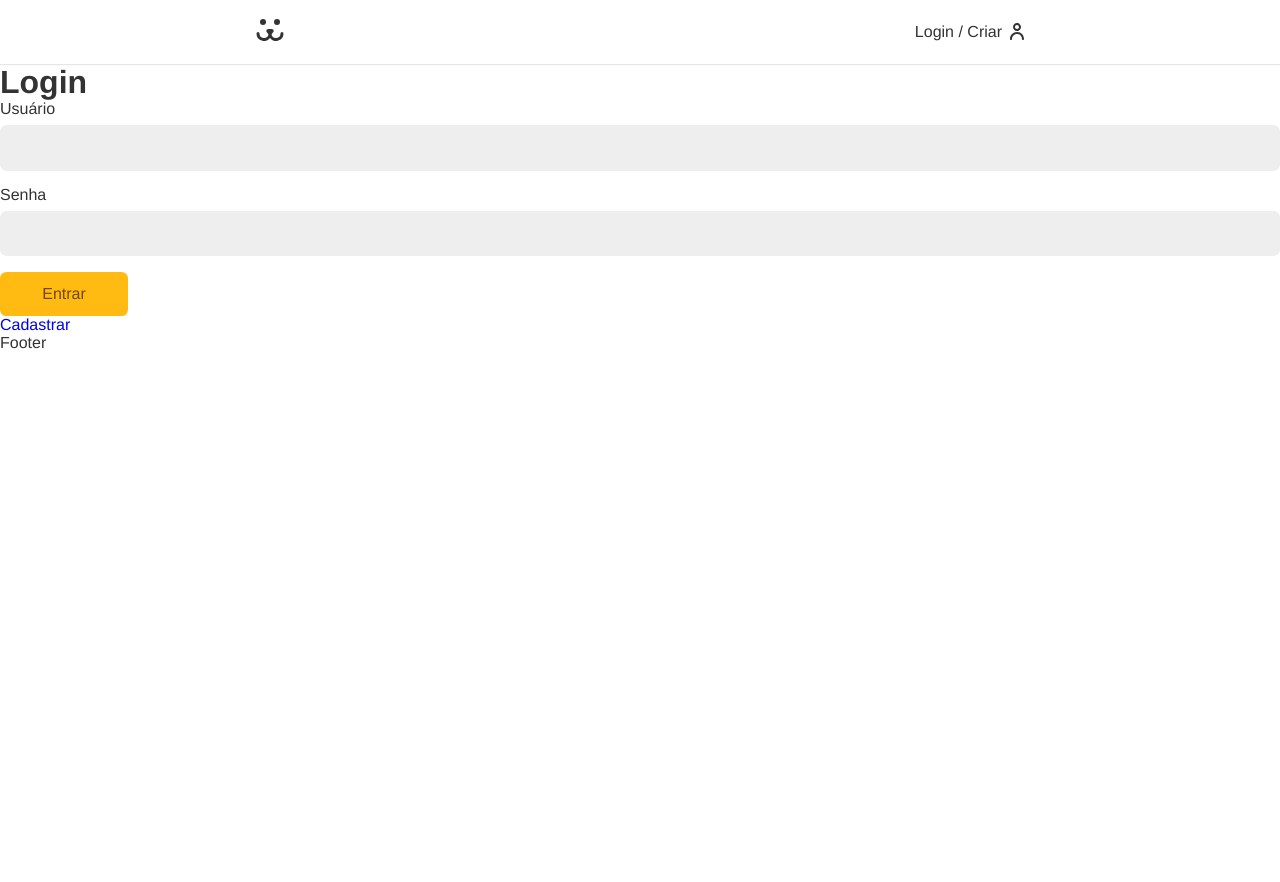
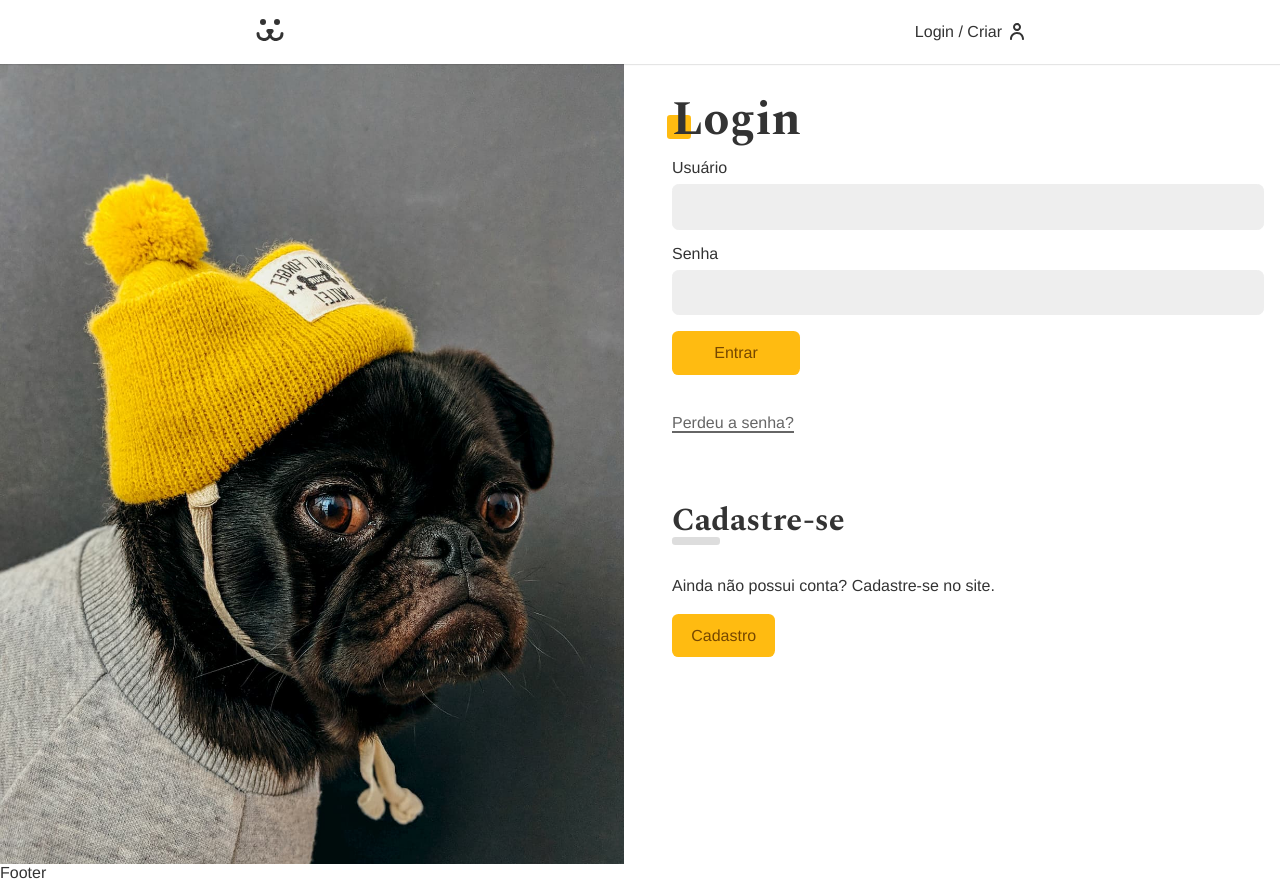
Before and after one commit to LuizCBonini/Dogs, a React (Create React App) app: page /login in a window 1280 px wide. Before the commit the page ends 800 px from the top, so only its background shows below. Built offline with nearby package versions, Linux system fonts and the light colour scheme; the HTML template or start-up script is replaced by a standard one.

Commit message:
Style: Login css

```diff
--- a/src/App.css
+++ b/src/App.css
@@ -1,3 +1,5 @@
+@import url('https://fonts.googleapis.com/css2?family=Spectral:wght@700&display=swap');
+
 * {
     box-sizing: border-box;
 }
@@ -6,7 +8,7 @@
     margin: 0;
     color: #333;
     --type-first: Helvetica, Arial, sans-serif;
-    --type-decond: 'Spectral', Georgia;
+    --type-second: 'Spectral', Georgia;
     font-family: var(--type-first);
     margin-top: 4rem;
 }
@@ -42,3 +44,38 @@
     padding: 0 1rem;
     margin: 0 auto;
 }
+
+.title {
+    font-family: var(--type-second);
+    line-height: 1;
+    font-size: 3rem;
+    margin: 1rem 0;
+    position: relative;
+    z-index: 1;
+}
+
+.title::after {
+    content: '';
+    display: block;
+    width: 1.5rem;
+    height: 1.5rem;
+    background-color: #fb1;
+    position: absolute;
+    bottom: 5px;
+    left: -5px;
+    border-radius: 0.2rem;
+    z-index: -1;
+}
+
+.animeLeft {
+    opacity: 0;
+    transform: translateX(-20px);
+    animation: animeLeft .3s forwards;
+}
+
+@keyframes animeLeft {
+    to {
+        opacity: 1;
+        transform: initial;
+    }
+}
--- /dev/null
+++ b/src/Components/Helper/Error.jsx
@@ -0,0 +1,10 @@
+import React from 'react'
+
+const Error = ({error}) => {
+    if(!error) return null;
+  return (
+    <p style={{color: '#f31', margin: '1rem 0'}}>{error}</p>
+  )
+}
+
+export default Error
--- a/src/Pages/Login/Login.jsx
+++ b/src/Pages/Login/Login.jsx
@@ -1,11 +1,13 @@
 import React, { useContext } from 'react'
 import { Navigate, Route, Routes } from 'react-router-dom'
 
-import LoginForm from './LoginForm'
+import LoginForm from './LoginForm/LoginForm'
 import LoginCreate from './LoginCreate'
 import LoginPasswordLost from './LoginPasswordLost'
 import LoginPasswordReset from './LoginPasswordReset'
 import { UserContext } from '../../UserContext'
+
+import styles from './Login.module.css'
 
 const Login = () => {
 
@@ -14,7 +16,8 @@
   if(login) return <Navigate to="/conta" />
 
   return (
-    <div>
+    <section className={styles.login}>
+      <div className={styles.forms}>
         <Routes>
           <Route path='/' element={<LoginForm/>} />
           <Route path='criar' element={<LoginCreate/>} />
@@ -22,6 +25,7 @@
           <Route path='resetar' element={<LoginPasswordReset/>} />
         </Routes>
       </div>
+    </section>
   )
 }
 
--- /dev/null
+++ b/src/Pages/Login/Login.module.css
@@ -0,0 +1,32 @@
+.login {
+    display: grid;
+    grid-template-columns: 1fr 1fr;
+    min-height: 100vh;
+    gap: 2rem;
+}
+
+.login::before {
+    content: '';
+    display: block;
+    background: url('../../Assets/login.jpg') no-repeat center center;
+    background-size: cover;
+}
+
+.forms {
+    min-width: 30rem;
+    padding: 1rem;
+}
+
+@media (max-width: 40rem) {
+    .login {
+        grid-template-columns: 1fr;
+    }
+
+    .login::before {
+        display: none;
+    }
+
+    .forms {
+        max-width: 100%;
+    }
+}
--- a/src/Pages/Login/LoginForm.jsx
+++ /dev/null
@@ -1,41 +0,0 @@
-import React, { useContext } from 'react'
-import { Link } from 'react-router-dom'
-import Button from '../../Components/Form/Button/Button'
-import Input from '../../Components/Form/Input/Input'
-
-// Hooks
-import useForm from '../../Hooks/useForm'
-
-// Context
-import { UserContext } from '../../UserContext'
-
-const LoginForm = () => {
-
-  const username = useForm();
-  const password = useForm();
-
-  const {userLogin, error, loading} = useContext(UserContext);
-
-  async function handleSubmit(event) {
-    event.preventDefault();
-
-    if(username.validate() && password.validate()) {
-      userLogin(username.value, password.value)
-    }
-  }
-
-  return (
-    <div>
-      <h1>Login</h1>
-      <form onSubmit={handleSubmit}>
-        <Input label="Usuário" type='text' name='username' {...username}/>
-        <Input label="Senha" type='password' name='password' {...password}/>
-        {loading ? <Button disabled>Carregando...</Button> : <Button>Entrar</Button>}
-        {error && <p>{error}</p>}
-      </form>
-      <Link to='/login/criar'>Cadastrar</Link>
-    </div>
-  )
-}
-
-export default LoginForm
--- /dev/null
+++ b/src/Pages/Login/LoginForm/LoginForm.jsx
@@ -0,0 +1,50 @@
+import React, { useContext } from 'react'
+import { Link } from 'react-router-dom'
+import Button from '../../../Components/Form/Button/Button'
+import Input from '../../../Components/Form/Input/Input'
+import Error from '../../../Components/Helper/Error'
+
+import styles from './LoginForm.module.css'
+import stylesBtn from '../../../Components/Form/Button/Button.module.css'
+
+// Hooks
+import useForm from '../../../Hooks/useForm'
+
+// Context
+import { UserContext } from '../../../UserContext'
+
+const LoginForm = () => {
+
+  const username = useForm();
+  const password = useForm();
+
+  const {userLogin, error, loading} = useContext(UserContext);
+
+  async function handleSubmit(event) {
+    event.preventDefault();
+
+    if(username.validate() && password.validate()) {
+      userLogin(username.value, password.value)
+    }
+  }
+
+  return (
+    <section className='animeLeft'>
+      <h1 className='title'>Login</h1>
+      <form className={styles.form} onSubmit={handleSubmit}>
+        <Input label="Usuário" type='text' name='username' {...username}/>
+        <Input label="Senha" type='password' name='password' {...password}/>
+        {loading ? <Button disabled>Carregando...</Button> : <Button>Entrar</Button>}
+        <Error error={error}/>
+      </form>
+      <Link className={styles.perdeu} to='/login/perdeu'>Perdeu a senha?</Link>
+      <div className={styles.cadastro}>
+        <h2 className={styles.subtitle}>Cadastre-se</h2>
+        <p>Ainda não possui conta? Cadastre-se no site.</p>
+        <Link className={stylesBtn.button} to='/login/criar'>Cadastro</Link>
+      </div>
+    </section>
+  )
+}
+
+export default LoginForm
--- /dev/null
+++ b/src/Pages/Login/LoginForm/LoginForm.module.css
@@ -0,0 +1,42 @@
+.form {
+    margin-bottom: 2rem;
+}
+
+.perdeu {
+    display: inline-block;
+    color: #666;
+    padding: 0.5rem 0;
+    line-height: 1;
+}
+
+.perdeu::after {
+    content: '';
+    height: 2px;
+    width: 100%;
+    background: currentColor;
+    display: block;
+}
+
+.cadastro {
+    margin-top: 4rem;
+}
+
+.cadastro p {
+    margin-top: 2rem;
+    margin-bottom: 2rem;
+}
+
+.subtitle {
+    font-family: var(--type-second);
+    line-height: 1;
+    font-size: 2rem;
+}
+
+.subtitle::after {
+    content: '';
+    display: block;
+    background: #ddd;
+    height: 0.5rem;
+    width: 3rem;
+    border-radius: .2rem;
+}
```
Lines whose indentation alone changed are shown as unchanged.
